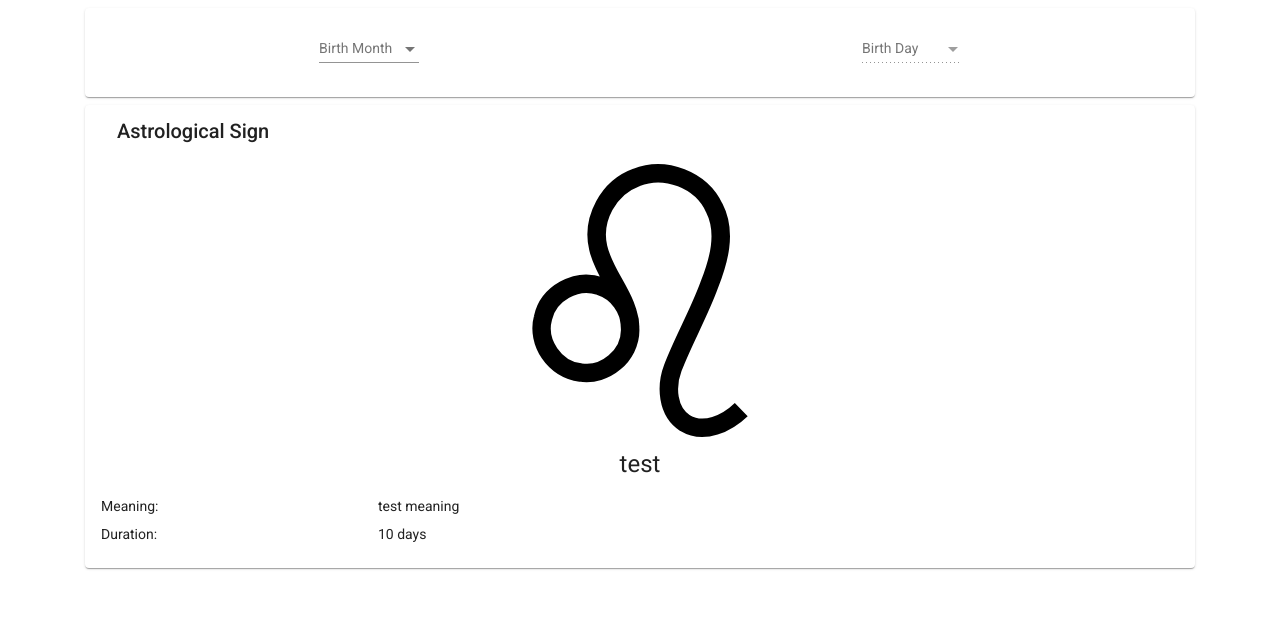
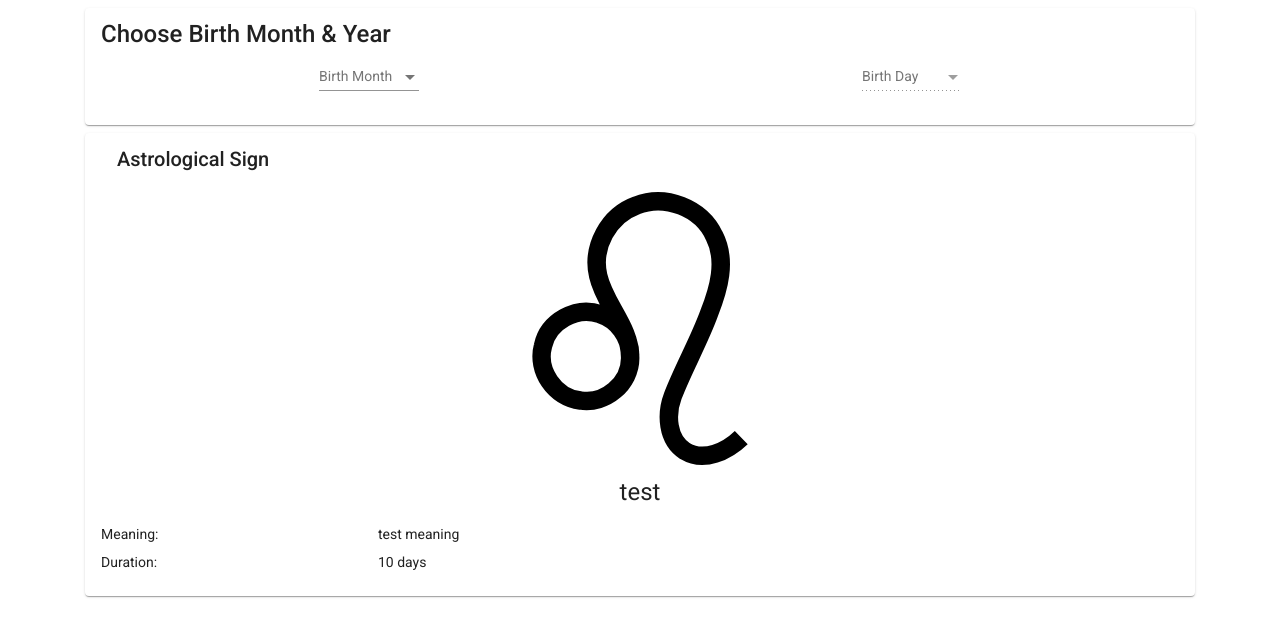
Before and after one commit to boogermanus/FauxScope, an Angular app: page / in a window 1280 px wide. Shown: the top 636 px of the page. Built offline with nearby package versions, Linux system fonts and the light colour scheme.

Commit message:
add a title

```diff
--- a/src/app/faux-date-picker/faux-date-picker.component.html
+++ b/src/app/faux-date-picker/faux-date-picker.component.html
@@ -1,4 +1,5 @@
 <mat-card class="mt-2">
+    <mat-card-title>Choose Birth Month & Year</mat-card-title>
     <mat-card-content>
         <div class="d-flex flex-row justify-content-around">
             <div>
```
